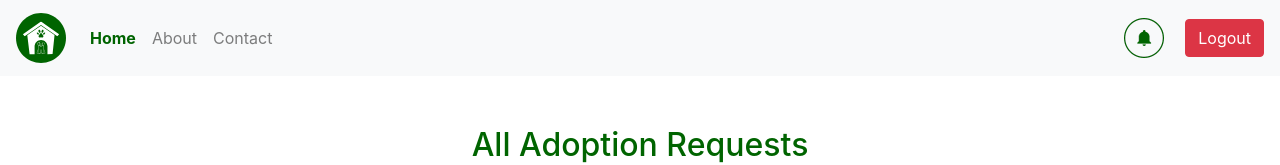
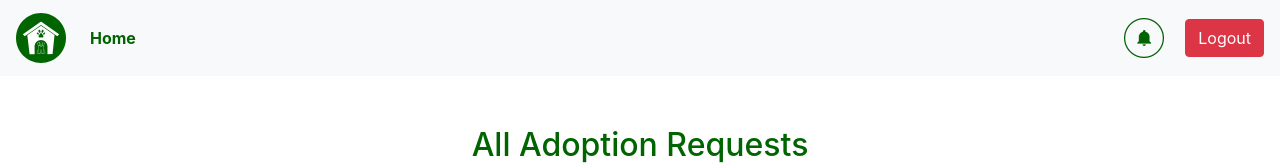
Before and after one commit to ryssu/RequestSystem-FrontEnd, an Angular app in the folder final-project/project/: page /requests in a window 1280 px wide. Shown: the top 165 px of the page. Built offline with nearby package versions, Linux system fonts and the light colour scheme; no server answers.

Commit message:
updated notif in all-reqs

```diff
--- a/final-project/project/src/app/all-requests-notif/all-requests-notif.component.html
+++ b/final-project/project/src/app/all-requests-notif/all-requests-notif.component.html
@@ -37,12 +37,6 @@
             <ul class="navbar-nav">
                 <li class="nav-item active">
                     <a class="nav-link" href="/dashboard">Home</a>
-                </li>
-                <li class="nav-item">
-                    <a class="nav-link" href="/aboutus">About</a>
-                </li>
-                <li class="nav-item">
-                    <a class="nav-link" href="/contact">Contact</a>
                 </li>
             </ul>
         </div>
```
